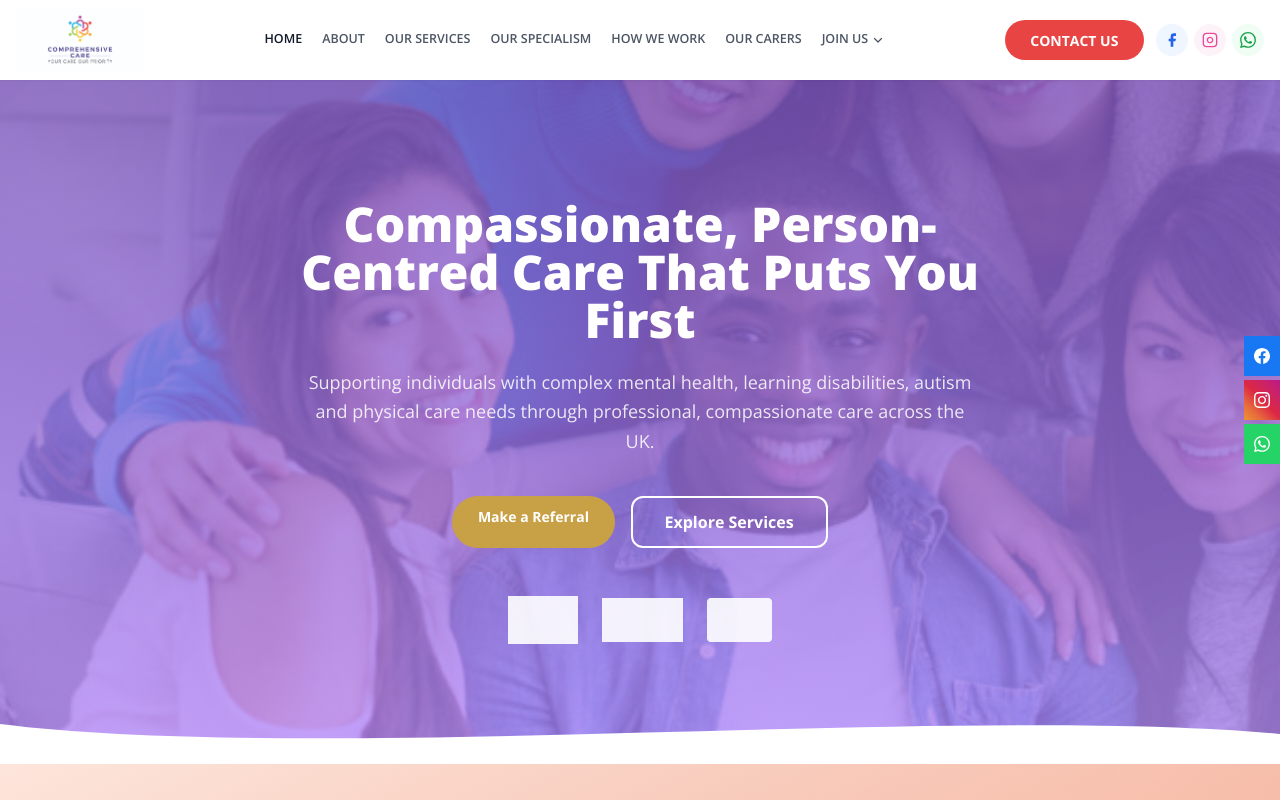
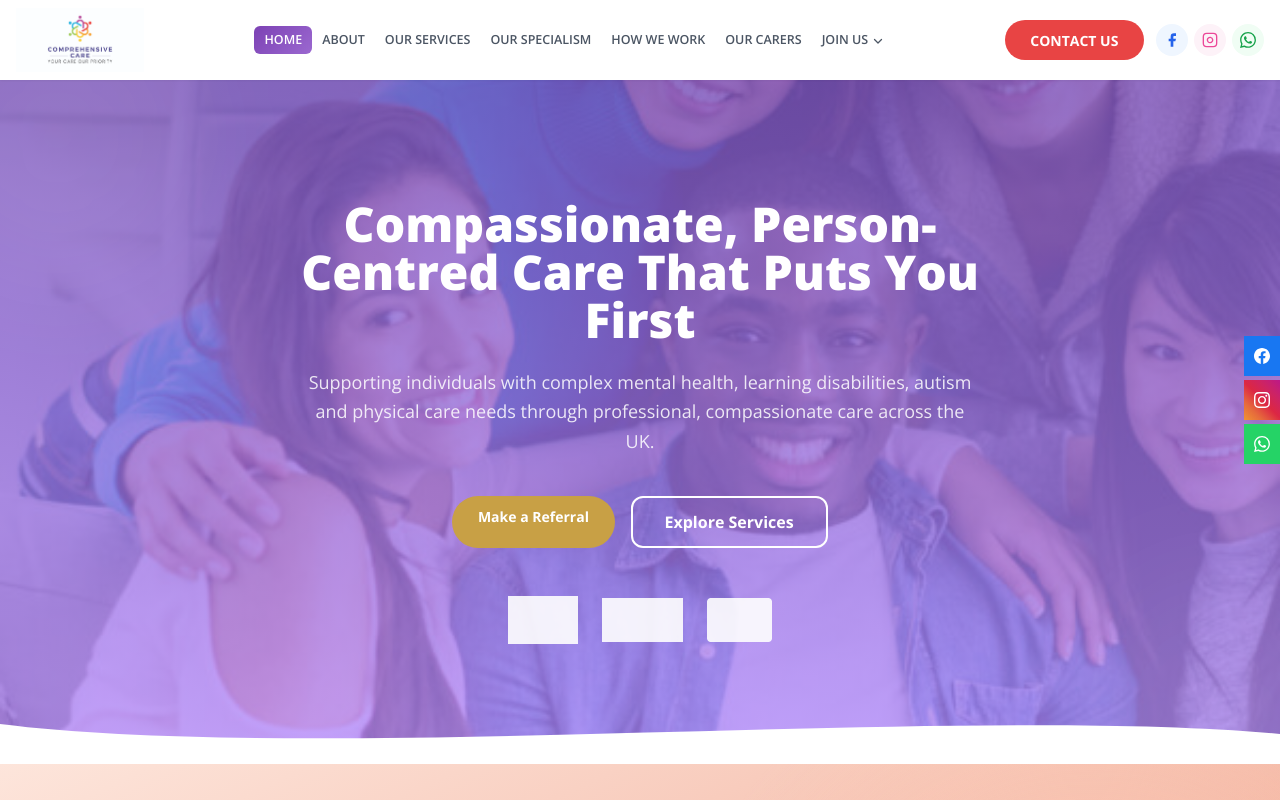
Before and after one commit to seunjoe999/healthark, a React (Vite) app in the folder website/: page / in a window 1280 px wide. Shown: the top 800 px of the page. Built offline with nearby package versions, Linux system fonts and the light colour scheme; the HTML template or start-up script is replaced by a standard one; a web font is replaced by a local one.

Commit message:
Add purple highlight to active nav link; use logo as favicon

```diff
--- a/website/index.html
+++ b/website/index.html
@@ -2,7 +2,7 @@
 <html lang="en">
   <head>
     <meta charset="UTF-8" />
-    <link rel="icon" type="image/jpeg" href="/cc-icon.jpg" />
+    <link rel="icon" type="image/jpeg" href="/logo.jpg" />
     <meta name="viewport" content="width=device-width, initial-scale=1.0" />
     <title>Comprehensive Care — Your Care, Our Priority</title>
     <meta name="description" content="Comprehensive Care is a UK-based care provider and staffing agency delivering outstanding, person-centred support for complex health needs." />
--- a/website/src/index.css
+++ b/website/src/index.css
@@ -154,18 +154,23 @@ body {
   margin-bottom: 0.35rem;
 }
 
-/* ── Nav active underline ─────────────────────────────────────────────────── */
+/* ── Nav active highlight ─────────────────────────────────────────────────── */
 .nav-active {
-  border-bottom: 2px solid #e84444;
-  color: #111827;
+  background: linear-gradient(135deg, #7c42b4 0%, #9b68d0 100%);
+  color: #ffffff !important;
+  border-radius: 6px;
+  padding-left: 10px !important;
+  padding-right: 10px !important;
+  padding-top: 5px !important;
+  padding-bottom: 5px !important;
 }
 .nav-link {
-  border-bottom: 2px solid transparent;
-  transition: border-color 0.2s, color 0.2s;
+  border-radius: 6px;
+  transition: background 0.2s, color 0.2s;
 }
-.nav-link:hover {
-  border-bottom-color: #e8a080;
-  color: #111827;
+.nav-link:hover:not(.nav-active) {
+  background: rgba(124, 66, 180, 0.08);
+  color: #7c42b4;
 }
 
 /* ── Section heading underline ────────────────────────────────────────────── */
```
